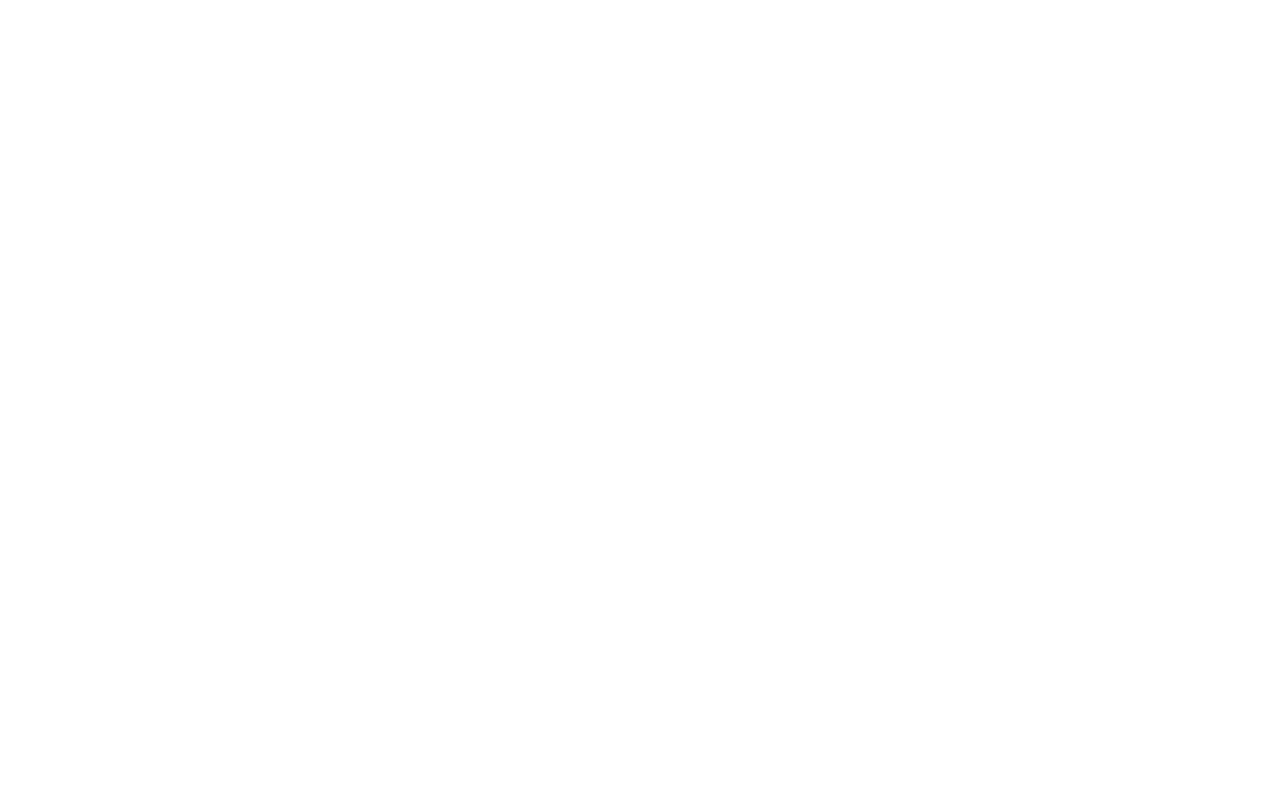
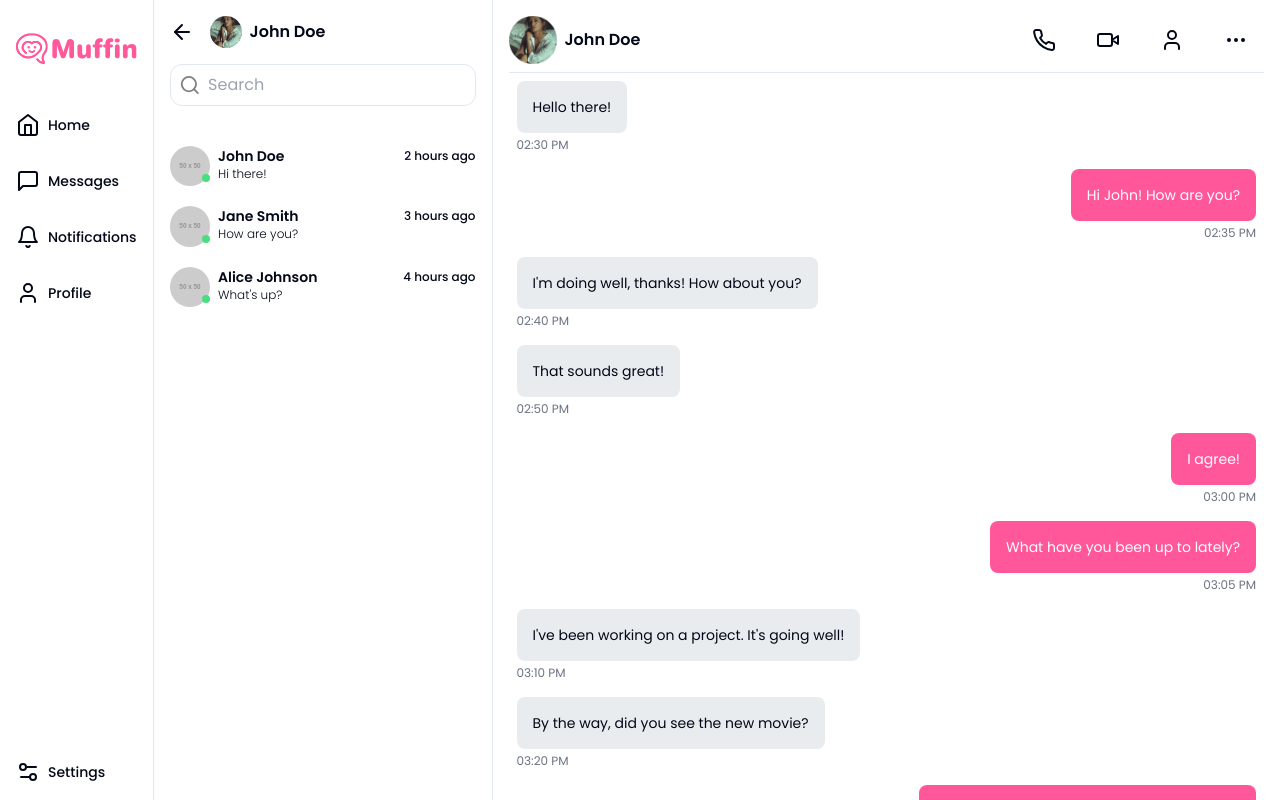
Before and after one commit to rv100101/muft, a React (Vite) app: page /messages in a window 1280 px wide. Built offline with nearby package versions, Linux system fonts and the light colour scheme.

Commit message:
feat: messaging

```diff
--- /dev/null
+++ b/src/components/messaging/chatConversation.tsx
@@ -0,0 +1,15 @@
+import ChatMessages from "./chatMessages";
+import MessageHeader from "./messageHeader";
+
+const ChatConversation = () => {
+  return (
+    <div className="border-l w-full h-full p-4">
+      <MessageHeader />
+      <div className="pb-8 h-full w-full">
+        <ChatMessages />
+      </div>
+    </div>
+  );
+};
+
+export default ChatConversation;
--- a/src/components/messaging/chatList.tsx
+++ b/src/components/messaging/chatList.tsx
@@ -28,7 +28,7 @@
       </Button>
     );
   });
-  return <ul className="space-y-1">{conversations}</ul>;
+  return <ul className="space-y-1 overflow-y-auto">{conversations}</ul>;
 };
 
 export default ChatList;
--- /dev/null
+++ b/src/components/messaging/chatMessages.tsx
@@ -0,0 +1,44 @@
+import chatMessages from "@/lib/dummies/chatMessagesData";
+import { cn } from "@/lib/utils";
+
+const ChatMessages = () => {
+  const options = {
+    hour: "2-digit",
+    minute: "2-digit",
+  } as const;
+
+  const user = "John Doe";
+  const messages = chatMessages.map((message, index) => {
+    const gray = message.sender.toLowerCase() == user.toLowerCase();
+    const date = new Date(message.timestamp);
+    const formattedDate = date.toLocaleString("en-US", options);
+    return (
+      <div
+        className={cn(
+          "flex flex-col w-full space-y-1",
+          gray ? "items-start" : "items-end"
+        )}
+        key={index}
+      >
+        <div
+          className={cn(
+            "p-4 rounded-lg",
+            gray
+              ? "items-start bg-[#E8ECEF]"
+              : "items-end bg-primary text-white"
+          )}
+        >
+          <p className="text-sm">{message.message}</p>
+        </div>
+        <p className="text-xs text-gray-500">{formattedDate}</p>
+      </div>
+    );
+  });
+  return (
+    <div className="h-full w-full space-y-4 overflow-y-scroll p-2">
+      {messages}
+    </div>
+  );
+};
+
+export default ChatMessages;
--- /dev/null
+++ b/src/components/messaging/messageHeader.tsx
@@ -0,0 +1,21 @@
+import heroAvatar1 from "@/assets/hero-avatar1.png";
+import { buttons } from "@/lib/chatButtons";
+import { Button } from "../ui/button";
+const MessageHeader = () => {
+  const links = buttons.map((button, index) => (
+    <Button key={index} variant={"ghost"}>
+      {button.icon}
+    </Button>
+  ));
+  return (
+    <div className="flex justify-between h-max border-b pb-2">
+      <div className="flex items-center space-x-2">
+        <img className="h-12" src={heroAvatar1} alt="avatar" />
+        <p className="font-semibold">John Doe</p>
+      </div>
+      <div className="flex space-x-2 items-center">{links}</div>
+    </div>
+  );
+};
+
+export default MessageHeader;
--- /dev/null
+++ b/src/lib/chatButtons.tsx
@@ -0,0 +1,20 @@
+import { MoreHorizontal, PhoneIcon, UserIcon, VideoIcon } from "lucide-react";
+
+export const buttons = [
+  {
+    path: "/",
+    icon: <PhoneIcon />,
+  },
+  {
+    path: "/",
+    icon: <VideoIcon />,
+  },
+  {
+    path: "/",
+    icon: <UserIcon />,
+  },
+  {
+    path: "/",
+    icon: <MoreHorizontal />,
+  },
+];
--- /dev/null
+++ b/src/lib/dummies/chatHistoryData.ts
@@ -0,0 +1,25 @@
+const chatHistoryData = [
+  {
+    id: 1,
+    name: "John Doe",
+    image: "https://via.placeholder.com/50", // Replace with actual image URLs
+    lastMessage: "Hi there!",
+    lastMessageTime: "2 hours ago",
+  },
+  {
+    id: 2,
+    name: "Jane Smith",
+    image: "https://via.placeholder.com/50", // Replace with actual image URLs
+    lastMessage: "How are you?",
+    lastMessageTime: "3 hours ago",
+  },
+  {
+    id: 3,
+    name: "Alice Johnson",
+    image: "https://via.placeholder.com/50", // Replace with actual image URLs
+    lastMessage: "What's up?",
+    lastMessageTime: "4 hours ago",
+  },
+];
+
+export default chatHistoryData;
--- /dev/null
+++ b/src/lib/dummies/chatMessagesData.ts
@@ -0,0 +1,124 @@
+const chatMessages = [
+  {
+    id: 1,
+    sender: "John Doe",
+    message: "Hello there!",
+    timestamp: "2023-10-01T14:30:00Z",
+  },
+  {
+    id: 2,
+    sender: "Alice Johnson",
+    message: "Hi John! How are you?",
+    timestamp: "2023-10-01T14:35:00Z",
+  },
+  {
+    id: 3,
+    sender: "John Doe",
+    message: "I'm doing well, thanks! How about you?",
+    timestamp: "2023-10-01T14:40:00Z",
+  },
+  {
+    id: 4,
+    sender: "John Doe",
+    message: "That sounds great!",
+    timestamp: "2023-10-01T14:50:00Z",
+  },
+  {
+    id: 5,
+    sender: "Alice Johnson",
+    message: "I agree!",
+    timestamp: "2023-10-01T15:00:00Z",
+  },
+  {
+    id: 6,
+    sender: "Alice Johnson",
+    message: "What have you been up to lately?",
+    timestamp: "2023-10-01T15:05:00Z",
+  },
+  {
+    id: 7,
+    sender: "John Doe",
+    message: "I've been working on a project. It's going well!",
+    timestamp: "2023-10-01T15:10:00Z",
+  },
+  {
+    id: 8,
+    sender: "John Doe",
+    message: "By the way, did you see the new movie?",
+    timestamp: "2023-10-01T15:20:00Z",
+  },
+  {
+    id: 9,
+    sender: "Alice Johnson",
+    message: "Yes, I watched it last night. It was awesome!",
+    timestamp: "2023-10-01T15:25:00Z",
+  },
+  {
+    id: 10,
+    sender: "Alice Johnson",
+    message: "I can't wait to see the sequel!",
+    timestamp: "2023-10-01T15:30:00Z",
+  },
+  {
+    id: 11,
+    sender: "John Doe",
+    message: "Me too! It comes out next month.",
+    timestamp: "2023-10-01T15:35:00Z",
+  },
+  {
+    id: 12,
+    sender: "John Doe",
+    message: "Anyway, how was your weekend?",
+    timestamp: "2023-10-01T15:40:00Z",
+  },
+  {
+    id: 13,
+    sender: "Alice Johnson",
+    message: "It was great! I went hiking.",
+    timestamp: "2023-10-01T15:45:00Z",
+  },
+  {
+    id: 14,
+    sender: "Alice Johnson",
+    message: "Here are some pictures!",
+    timestamp: "2023-10-01T15:50:00Z",
+  },
+  {
+    id: 15,
+    sender: "John Doe",
+    message: "Wow, those views are stunning!",
+    timestamp: "2023-10-01T15:55:00Z",
+  },
+  {
+    id: 16,
+    sender: "John Doe",
+    message: "I need to go now. Catch up later!",
+    timestamp: "2023-10-01T16:00:00Z",
+  },
+  {
+    id: 17,
+    sender: "Alice Johnson",
+    message: "Sure, take care!",
+    timestamp: "2023-10-01T16:05:00Z",
+  },
+  {
+    id: 18,
+    sender: "Alice Johnson",
+    message: "Hello again!",
+    timestamp: "2023-10-01T16:10:00Z",
+  },
+  {
+    id: 19,
+    sender: "John Doe",
+    message: "Hi Alice!",
+    timestamp: "2023-10-01T16:15:00Z",
+  },
+  {
+    id: 20,
+    sender: "John Doe",
+    message: "What's for dinner tonight?",
+    timestamp: "2023-10-01T16:20:00Z",
+  },
+];
+
+export default chatMessages;
--- a/src/lib/routes.ts
+++ b/src/lib/routes.ts
@@ -29,7 +29,7 @@
     component: ReleaseNotesPage,
   },
   messagingPage: {
-    path: "/messaging",
+    path: "/messages",
     component: MessagingPage,
   },
 };
--- a/src/pages/messagingPage.tsx
+++ b/src/pages/messagingPage.tsx
@@ -1,5 +1,21 @@
+import ChatHistory from "@/components/messaging/chatHistory";
+import SideBar from "@/components/sideBar";
+import ChatConvsersation from "@/components/messaging/chatConversation";
+
 const MessagingPage = () => {
-  return <div>messagingPage</div>;
+  return (
+    <div className="h-screen overflow-hidden w-full flex">
+      <SideBar />
+      <div className="w-full h-full grid grid-cols-10 grid-rows-1">
+        <div className="col-span-3">
+          <ChatHistory />
+        </div>
+        <div className="col-span-7">
+          <ChatConvsersation />
+        </div>
+      </div>
+    </div>
+  );
 };
 
 export default MessagingPage;
```
